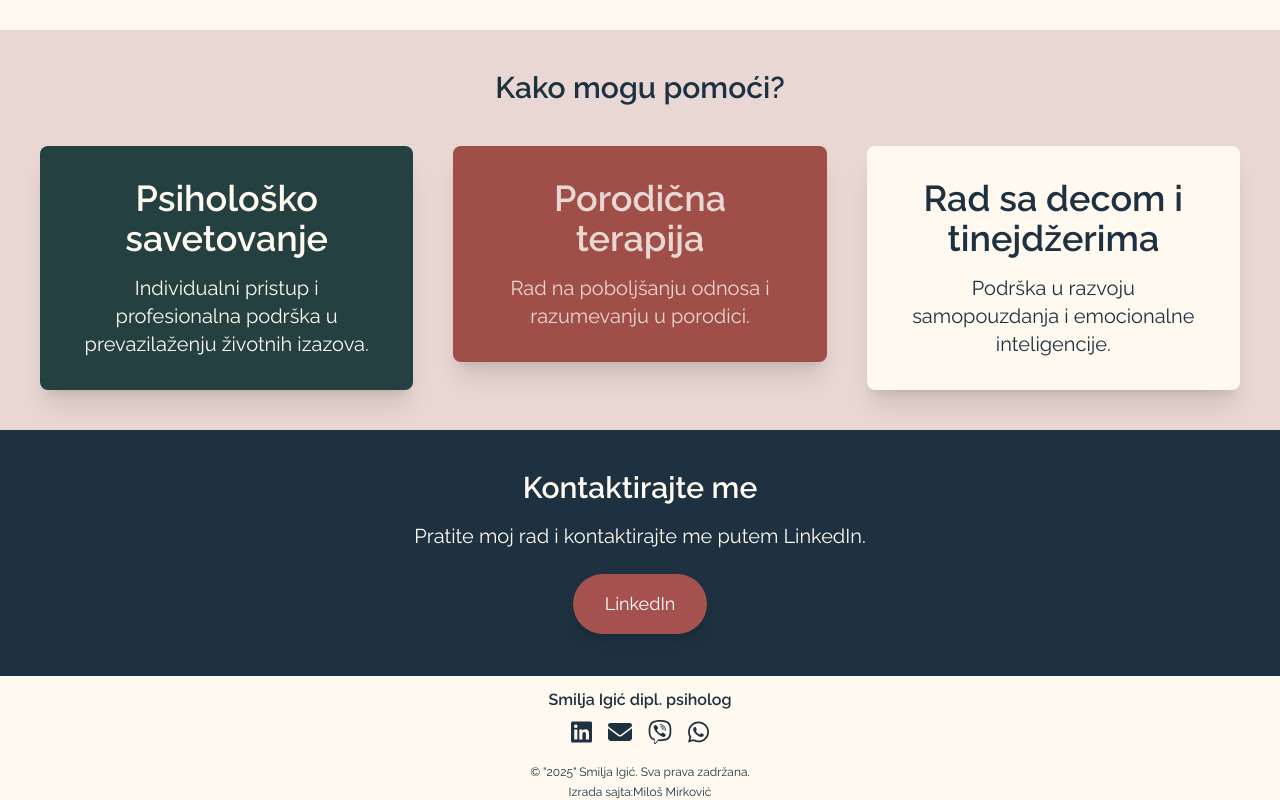
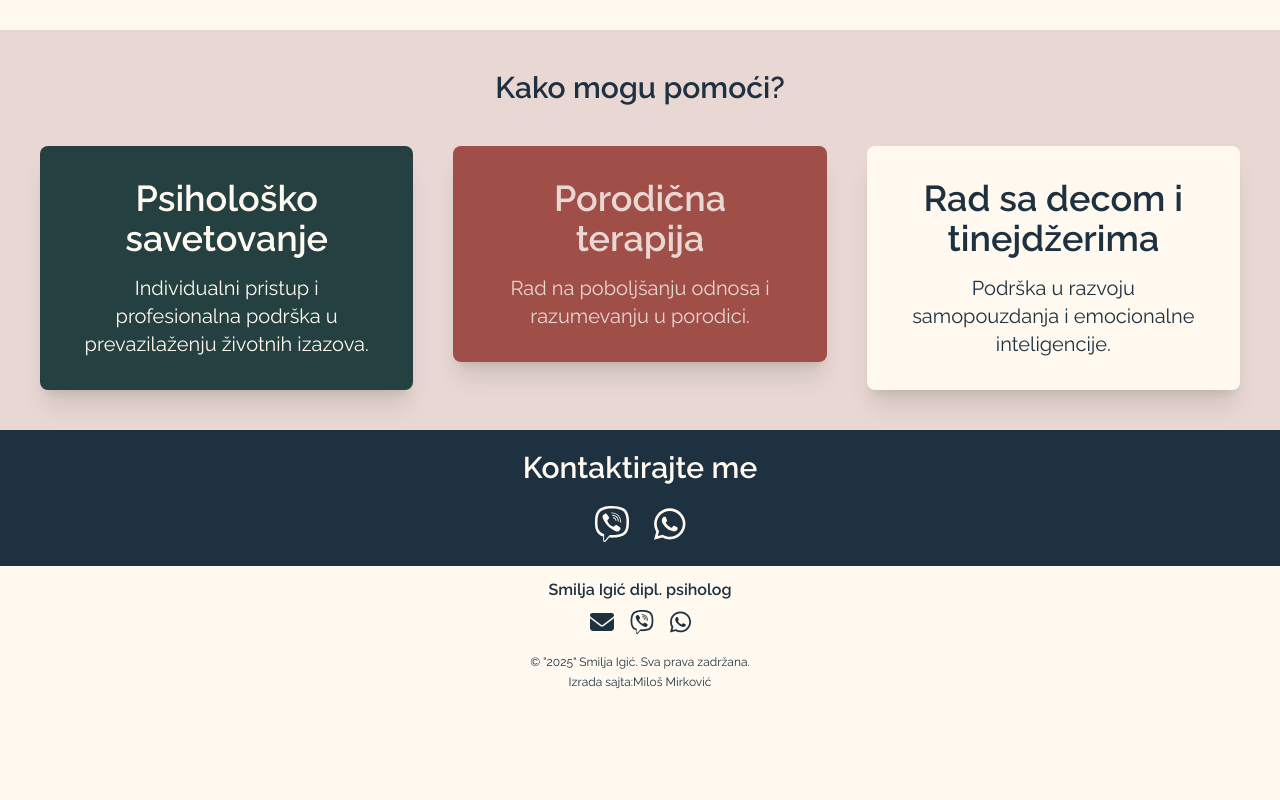
Before and after one commit to Milos191405/smiljaigicpsiholog, a Next.js app: page / in a window 1280 px wide. Shown: the part 1471-2271 px from the top of the page. After the commit the page ends 2161 px from the top, so only its background shows below. Built offline with nearby package versions, Linux system fonts and the light colour scheme.

Commit message:
removing Linkedin, adding viber and Wa to section kontaktirajte me

```diff
--- a/components/Footer.js
+++ b/components/Footer.js
@@ -8,7 +8,7 @@ function Footer() {
       <p className="font-semibold">Smilja Igić dipl. psiholog</p>
 
       <div className="flex justify-center gap-4 mt-2">
-        <a
+        {/* <a
           href="https://www.linkedin.com/in/smilja-igi%C4%87-16734866/"
           target="_blank"
           rel="noopener noreferrer"
@@ -17,7 +17,7 @@ function Footer() {
             icon={faLinkedin}
             className="text-lg sm:text-xl md:text-2xl text-foreground hover:text-blue-500 transition-all duration-300"
           />
-        </a>
+        </a> */}
 
         <a
           href="mailto:gajins@yahoo.com"
--- a/src/app/Blog/page.js
+++ b/src/app/Blog/page.js
@@ -51,7 +51,7 @@ export default async function Blog() {
         <section aria-labelledby="blog-title" className="px-4 md:px-0">
           <h1
             id="blog-title"
-            className="italic text-center font-semibold pt-6 text-xl md:text-2xl lg:text-3xl xl:text-4xl 2xl:text-5xl text-text-primary"
+            className="italic text-center font-semibold pt-6 text-xl md:text-2xl lg:text-3xl xl:text-4xl  text-text-primary"
           >
             Blog o psihoterapiji i razvoju deteta
           </h1>
--- a/src/app/HomeClient.js
+++ b/src/app/HomeClient.js
@@ -8,6 +8,8 @@ import ImageComponent from "@/components/ImageComponent";
 import RandomQuote from "@/components/RandomQuote";
 import Button from "@/components/Button";
 import Link from "next/link";
+import { FontAwesomeIcon } from "@fortawesome/react-fontawesome";
+import { faViber, faWhatsapp } from "@fortawesome/free-brands-svg-icons";
 
 const cards = [
   {
@@ -44,12 +46,14 @@ export default function HomeClient() {
           <Navbar />
         </FadeUpStatic>
       </header>
-        <FadeUp delay={0.2}>
-          <section aria-label="Nasumičan citat o psihologiji"
-          className="pt-[80px] lg:pt-[100px]">
-            <RandomQuote />
-          </section>
-        </FadeUp>
+      <FadeUp delay={0.2}>
+        <section
+          aria-label="Nasumičan citat o psihologiji"
+          className="pt-[80px] lg:pt-[100px]"
+        >
+          <RandomQuote />
+        </section>
+      </FadeUp>
 
       <main>
         {/* HERO SECTION */}
@@ -63,7 +67,7 @@ export default function HomeClient() {
               <div className="lg:w-2/3 text-text-primary text-sm md:text-md lg:text-lg xl:text-xl space-y-4 text-center lg:text-left">
                 <h1
                   id="hero-naslov"
-                  className="text-2xl md:text-3xl lg:text-4xl xl:text-4xl font-semibold leading-tight italic text-text-primary pb-5"
+                  className="text-2xl md:text-3xl lg:text-4xl xl:text-4xl font-semibold leading-tight  text-text-primary pb-5"
                 >
                   Terapija za decu, tinejdžere i njihove porodice
                 </h1>
@@ -90,10 +94,12 @@ export default function HomeClient() {
           </section>
         </FadeUp>
 
-
         {/* O MENI */}
         <FadeUp delay={0.6}>
-          <section className="lg:pt-10 bg-background" aria-labelledby="o-meni-naslov">
+          <section
+            className="lg:pt-10 bg-background"
+            aria-labelledby="o-meni-naslov"
+          >
             <div className="mx-auto md:max-w-[600px] lg:max-w-[1000px] xl:max-w-[1200px] 2xl:max-w-[1400px] flex flex-col pt-1 pb-10 lg:flex-row items-center justify-center px-6 md:px-0">
               {/* Slika leva strana */}
               <div className="w-3/4 md:w-9/10 lg:w-4/10 mt-10 lg:mt-0 flex justify-end lg:p-5">
@@ -112,8 +118,9 @@ export default function HomeClient() {
                   O meni
                 </h2>
                 <p className="mt-6 text-lg md:text-xl text-text-primary">
-                  Dipl. psiholog Smilja Igić pruža podršku kroz terapijske procese, pomažući deci,
-                  tinejdžerima i porodicama da prevaziđu izazove i pronađu unutrašnju ravnotežu.
+                  Dipl. psiholog Smilja Igić pruža podršku kroz terapijske
+                  procese, pomažući deci, tinejdžerima i porodicama da prevaziđu
+                  izazove i pronađu unutrašnju ravnotežu.
                 </p>
                 <Link
                   href="/O_meni"
@@ -167,24 +174,52 @@ export default function HomeClient() {
         {/* KONTAKT CTA */}
         <FadeUp delay={1.2}>
           <section
-            className="py-10 bg-text-primary text-background px-6 text-center"
+            className="py-5 bg-text-primary text-background px-6 text-center"
             aria-labelledby="kontakt-naslov"
           >
             <div className="max-w-screen-md mx-auto">
-              <h3 id="kontakt-naslov" className="text-2xl lg:text-3xl font-semibold">
+              <h3
+                id="kontakt-naslov"
+                className="text-2xl lg:text-3xl font-semibold"
+              >
                 Kontaktirajte me
               </h3>
-              <p className="pt-4 text-lg md:text-xl">
+              <div className="flex justify-center mt-5 gap-6 ">
+                <a
+                  href="viber://chat?number=%2B381638344258"
+                  aria-label="Viber"
+                  target="_blank"
+                  rel="noopener noreferrer"
+                >
+                  <FontAwesomeIcon
+                    icon={faViber}
+                    className="text-2xl md:text-4xl text-foreground hover:text-violet-500 transition-all duration-300"
+                  />
+                </a>
+
+                <a
+                  href="https://wa.me/381638344258"
+                  aria-label="WhatsApp"
+                  target="_blank"
+                  rel="noopener noreferrer"
+                >
+                  <FontAwesomeIcon
+                    icon={faWhatsapp}
+                    className="text-2xl md:text-4xl text-foreground hover:text-green-600 transition-all duration-300"
+                  />
+                </a>
+              </div>
+              {/* <p className="pt-4 text-lg md:text-xl">
                 Pratite moj rad i kontaktirajte me putem LinkedIn.
-              </p>
-              <div className="flex justify-center mt-6">
-                <Button
+              </p> */}
+              {/* <div className="flex justify-center mt-">
+                 <Button
                   href="https://www.linkedin.com/in/smilja-igi%C4%87-16734866/"
                   text="LinkedIn"
                   styleType="message"
                   ariaLabel="LinkedIn profil psihologa Smilje Igić, Beograd"
                 />
-              </div>
+              </div> */}
             </div>
           </section>
         </FadeUp>
--- a/src/app/O_meni/page.js
+++ b/src/app/O_meni/page.js
@@ -36,7 +36,7 @@ export default function O_meni() {
               <div className="lg:w-2/3 xl:w-2/3 text-text-primary text-sm md:text-md lg:text-lg xl:text-xl 2xl:text-xl space-y-4 lg:p-10">
                 <h1
                   id="o-meni-naslov"
-                  className="text-2xl md:text-3xl lg:text-4xl font-semibold leading-tight italic text-center xl:text-4xl 2xl:text-5xl text-text-primary lg:text-left pb-5 lg:pb-10"
+                  className="text-2xl md:text-3xl lg:text-4xl font-semibold leading-tight text-center xl:text-4xl 2xl:text-5xl text-text-primary lg:text-left pb-5 lg:pb-10"
                 >
                   Smilja Igić, dipl. psiholog
                 </h1>
```
